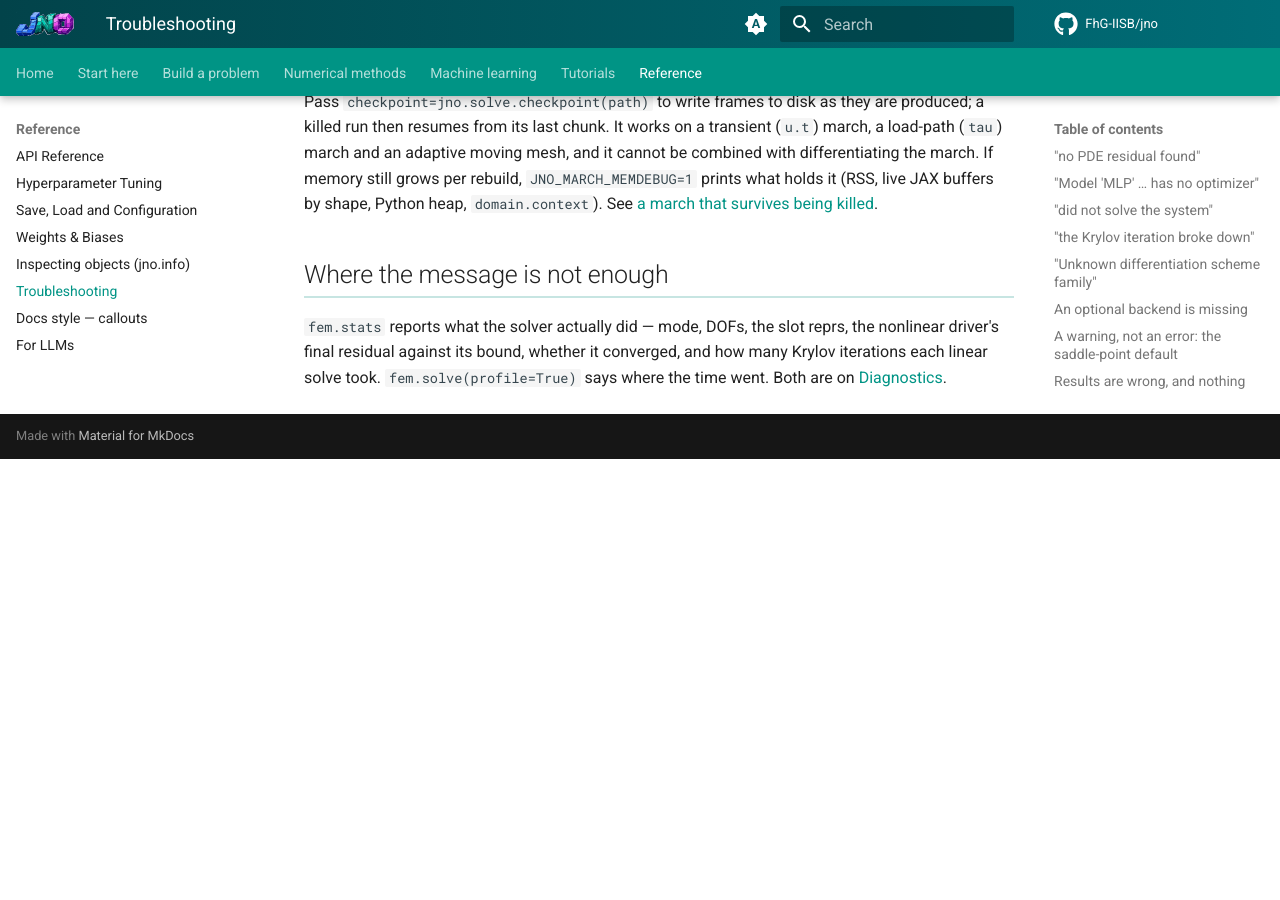
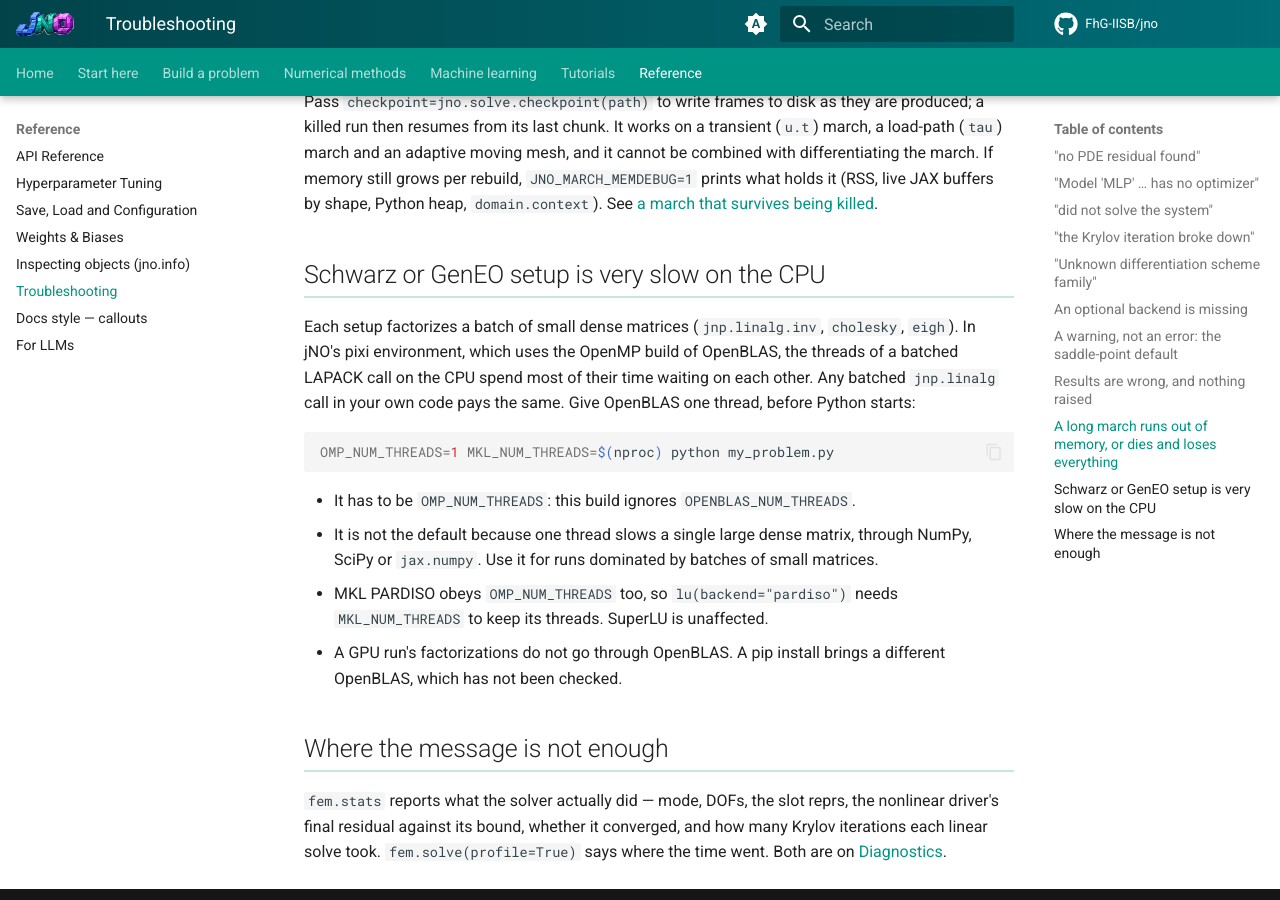
Before and after one commit to FhG-IISB/jNO, an MkDocs documentation site: the page built from docs/troubleshooting.md, in a window 1280 px wide and 900 px high, scrolled down 2849 px. Built offline with MkDocs 1.6.1 and Material for MkDocs 9.7.7, drawn with Linux system fonts in a browser that asks for light colours; comment, search, counter and statistics services are not loaded; before the commit the page ends 3308 px from its top, so only the background shows below that.

Commit message:
docs(solvers): Schwarz and GenEO setup on the CPU wants OMP_NUM_THREADS=1
The OpenMP build of OpenBLAS in the pixi environment makes batched LAPACK far slower at its default
threads, and it ignores OPENBLAS_NUM_THREADS.

````diff
--- a/docs/llms-full.txt
+++ b/docs/llms-full.txt
@@ -770,6 +770,10 @@ These were found by running code, not by reading. (Earlier revisions of this fil
 pages that contradicted the measurements; those pages have since been fixed — the API facts below
 remain the part worth keeping loaded.)
 
+**Batched `jnp.linalg` on the CPU (Schwarz, GenEO setup) is far slower with OpenBLAS's default threads** in jNO's pixi
+environment, whose OpenBLAS is the OpenMP build. Run with `OMP_NUM_THREADS=1 MKL_NUM_THREADS=$(nproc)`;
+`OPENBLAS_NUM_THREADS` is ignored. Not the default: one thread slows a single large dense matrix.
+
 **Removed API — these raise `AttributeError` and appear all over older examples:**
 
 | Stale | Current |
--- a/docs/solvers.md
+++ b/docs/solvers.md
@@ -908,6 +908,11 @@ jno.fdm([...]).solve(linear=jno.solve.cg(), precond=jno.precond.schwarz())
 | `restricted` | RAS (Cai & Sarkis 1999): usually fewer iterations but **non-symmetric** — `cg` then runs flexible CG |
 | `float32` | [single-precision application](#single-precision-inside-a-double-solve-float32true) |
 
+!!! note "On the CPU, set `OMP_NUM_THREADS=1` for this setup"
+    In jNO's pixi environment the batched factorizations of a Schwarz or GenEO setup run far slower on the CPU with
+    OpenBLAS's default threads. The cause and the cost of the setting are in
+    [Troubleshooting](troubleshooting.md#schwarz-or-geneo-setup-is-very-slow-on-the-cpu).
+
 !!! measured "CG to 1e-8, two-level, RTX 3070 — iterations at 64 / 256 parts"
     | Problem | Iterations | Solve |
     |---|---|---|
--- a/docs/troubleshooting.md
+++ b/docs/troubleshooting.md
@@ -126,6 +126,25 @@ adaptive moving mesh, and it cannot be combined with differentiating the march.
 holds it (RSS, live JAX buffers by shape, Python heap, `domain.context`). See
 [a march that survives being killed](fem/geometry.md#a-march-that-survives-being-killed-checkpoint).
 
+## Schwarz or GenEO setup is very slow on the CPU
+
+Each setup factorizes a batch of small dense matrices (`jnp.linalg.inv`, `cholesky`, `eigh`). In jNO's pixi
+environment, which uses the OpenMP build of OpenBLAS, the threads of a batched LAPACK call on the CPU spend most of
+their time waiting on each other. Any batched `jnp.linalg` call in your own code pays the same. Give OpenBLAS one
+thread, before Python starts:
+
+```bash
+OMP_NUM_THREADS=1 MKL_NUM_THREADS=$(nproc) python my_problem.py
+```
+
+- It has to be `OMP_NUM_THREADS`: this build ignores `OPENBLAS_NUM_THREADS`.
+- It is not the default because one thread slows a single large dense matrix, through NumPy, SciPy or `jax.numpy`.
+  Use it for runs dominated by batches of small matrices.
+- MKL PARDISO obeys `OMP_NUM_THREADS` too, so `lu(backend="pardiso")` needs `MKL_NUM_THREADS` to keep its threads. SuperLU
+  is unaffected.
+- A GPU run's factorizations do not go through OpenBLAS. A pip install brings a different OpenBLAS, which has not been
+  checked.
+
 ## Where the message is not enough
 
 `fem.stats` reports what the solver actually did — mode, DOFs, the slot reprs, the nonlinear driver's
````
